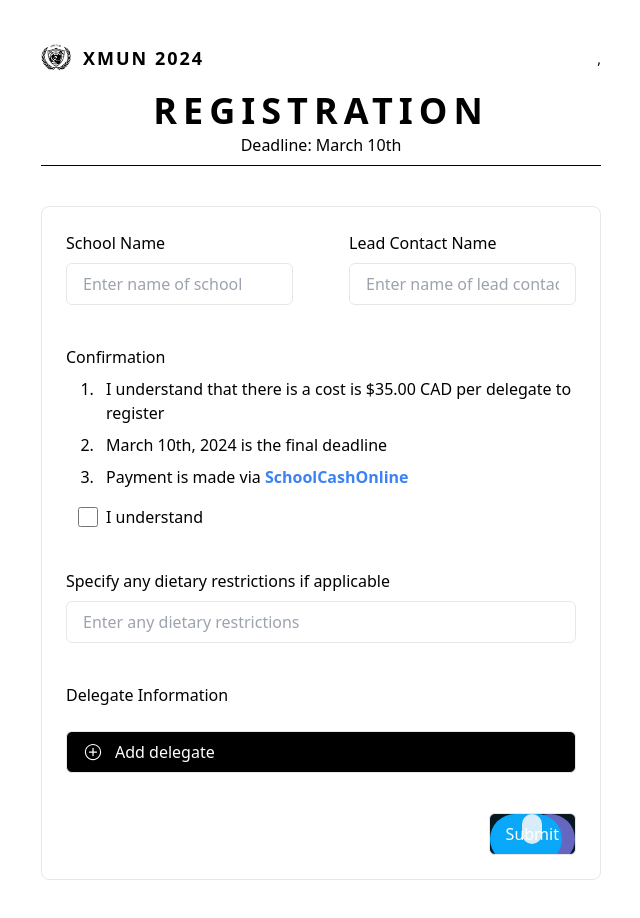
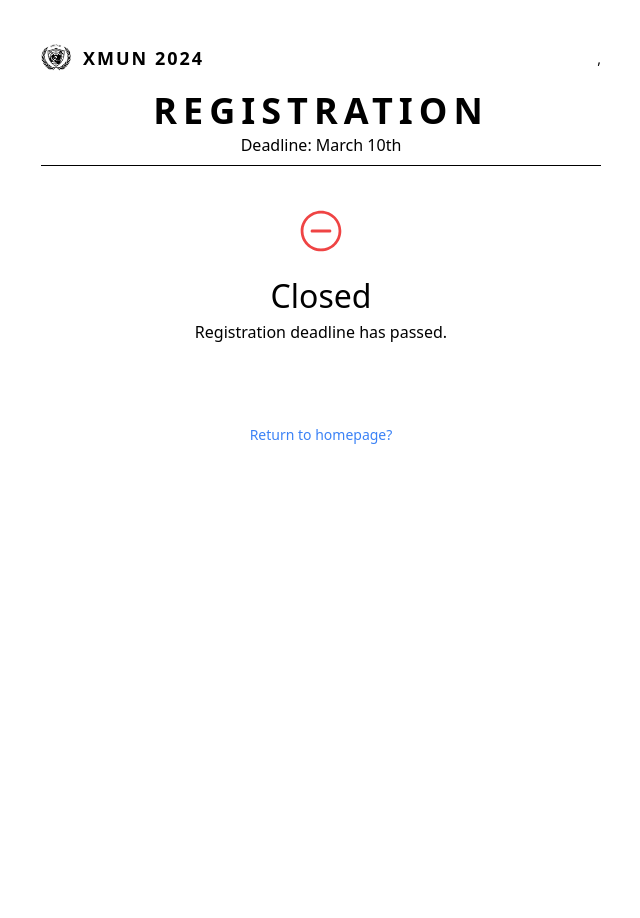
Before and after one commit to AdrianOles/xmun, a Next.js app: page /register in a window 1280 px wide. Shown: the whole page, without its empty margins (319-959 px from the left). After the commit the page ends 800 px from the top, so only its background shows below. Built offline with nearby package versions, Linux system fonts and the light colour scheme.

Commit message:
closed registration

```diff
--- a/pages/register/index.tsx
+++ b/pages/register/index.tsx
@@ -179,138 +179,12 @@ const Register = () => {
             <div className="border-b border-black mt-1 pb-2 mb-10 text-center">Deadline: March 10th</div>
 
             {
-                duplicateError ? (
-                    <div className="flex items-center justify-center text-[20px] text-center flex-col z-50">
-                        <div className="text-[32px] font-semibold">
-                            Hey {user?.name?.split(' ')[0]},
-                        </div>
-                        <div className="text-[20px]">
-                            Thank you, but we have already receieved your registration.
-                        </div>
-                        <div className="text-[16px] mb-1 mt-10">
-                            Please refer your email, we will reply shortly.
-                        </div>
-                        <div onClick={() => router.push("/")} className="text-[16px] text-blue-500 cursor-pointer hover:underline">
-                            Return home
-                        </div>
-                    </div>
-                ) : !successful ? (
-                    <div className="flex flex-col items-start w-full h-full lg:p-6 p-2 lg:border rounded-[8px] gap-10">
-                        {formError &&
-                            <div className="leading-none text-red-700 text-right w-full">Please fill all fields.</div>
-                        }
-
-                        {/* School & Contact Name */}
-                        <div className="flex justify-between items-center w-full lg:gap-14 gap-4">
-                            <div className="w-full">
-                                <div className="font-medium mb-2">
-                                    School Name
-                                </div>
-                                <input
-                                    required
-                                    {...register("school", { required: true })}
-                                    id="School name"
-                                    placeholder="Enter name of school"
-                                    className={`w-full rounded-md border justify-start items-center gap-2 inline-flex disabled:cursor-not-allowed px-4 py-2
-                            focus:border-black focus:border-opacity-[30%] outline-none text-black text-opacity-[70%] text-base font-light focus:text-black custom-placeholder ${formError && !school && 'border-red-400'}`}
-                                />
-                            </div>
-                            <div className="w-full">
-                                <div className="font-medium mb-2">
-                                    Lead Contact Name
-                                </div>
-                                <input
-                                    required
-                                    {...register("contact", { required: true })}
-                                    id="Contact"
-                                    placeholder="Enter name of lead contact"
-                                    className={`w-full rounded-md border justify-start items-center gap-2 inline-flex disabled:cursor-not-allowed px-4 py-2
-                            focus:border-black focus:border-opacity-[30%] outline-none text-black text-opacity-[70%] text-base font-light focus:text-black custom-placeholder ${formError && !contact && 'border-red-400'}`}
-                                />
-                            </div>
-                        </div>
-
-                        {/* Confirm */}
-                        <div className="">
-                            <div className="font-medium mb-2">Confirmation</div>
-                            <ol className="list-decimal pl-8 mb-2">
-                                <li className="mb-2 pl-2">I understand that there is a cost is $35.00 CAD per delegate to register</li>
-                                    <li className="mb-2 pl-2">March 10th, 2024 is the final deadline</li>
-                                <li className="mb-2 pl-2">Payment is made via <a href="https://hcdsb.schoolcashonline.com/Fee/Details/73337/6/False/True" target="__blank" className="hover:underline text-blue-500 font-semibold">SchoolCashOnline</a></li>
-                            </ol>
-                            <div className="flex gap-2 items-center justify-start pl-3 pt-2">
-                                <input type="checkbox"
-                                    required
-                                    {...register("confirmed", { required: true })}
-                                    className={`relative cursor-pointer rounded-[2px] w-5 h-5 border-2 checked:border-blue-500 overflow-hidden
-                        checked:border-0 focus:outline-none focus:ring-offset-0 focus:ring-2 focus:ring-blue-100 disabled:border-steel-400 disabled:bg-steel-400 ${formError && !confirmed && 'ring-red-400 ring-2'}`} />
-                                <div>I understand</div>
-                            </div>
-                        </div>
-
-                        <div className="w-full">
-                            <div className="font-medium mb-2">
-                                Specify any dietary restrictions if applicable
-                            </div>
-                            <input
-                                required
-                                {...register("diet", { required: true })}
-                                id="Diet"
-                                placeholder="Enter any dietary restrictions"
-                                className={`w-full rounded-md border justify-start items-center gap-2 inline-flex disabled:cursor-not-allowed px-4 py-2
-                            focus:border-black focus:border-opacity-[30%] outline-none text-black text-opacity-[70%] text-base font-light focus:text-black custom-placeholder ${formError && !diet && 'border-red-400'}`}
-                            />
-                        </div>
-
-                        <div className="w-full flex flex-col">
-                            <div className="font-medium mb-2">
-                                Delegate Information
-                            </div>
-
-                            <div className="flex flex-col gap-2 mb-4">
-                                {
-                                    delegates?.map((delegate, index) => (
-                                        <div key={index} className="w-full border rounded-md px-4 py-2 flex gap-3 items-center justify-between">
-                                            <div>{delegate.name}</div>
-                                            <div onClick={() => removeDelegate(delegate)} className="cursor-pointer hover:text-red-500"><IoIosRemoveCircleOutline size={20} /></div>
-                                        </div>
-                                    ))
-                                }
-                            </div>
-
-                            <div onClick={() => delegateModal.onOpen()} className={`w-full border rounded-md px-4 py-2 flex gap-3 cursor-pointer items-center bg-black text-white hover:bg-opacity-[80%]
-                    ${formError && (delegates === null || delegates.length === 0) && 'bg-red-600'}`}>
-                                <div><IoIosAddCircleOutline size={20} /></div>
-                                <div>Add delegate</div>
-                            </div>
-                        </div>
-
-                        <div onClick={() => submitRegistration()} className="flex ml-auto px-4 py-2 border rounded-md cursor-pointer relative overflow-hidden bg-black hover:bg-opacity-[60%]">
-                            <div className="z-[20] text-white">
-                                {
-                                    loading ? (
-                                        <span>Loading...</span>
-                                    ) : (
-                                        <span>Submit</span>
-                                    )
-                                }
-                            </div>
-                            <div className='absolute top-0 right-0 bg-[#0a0a0a01] backdrop-blur-[50px] z-[2] w-full h-full' />
-                            <div className='absolute top-0 right-0 bg-[#9780FF] rounded-full z-[1] w-[50px] h-[50px] animate-pulse' />
-                            <div className='absolute top-0 left-0 bg-[#00AAFF] rounded-full z-[1] w-[60px] h-[50px]  diff-animate-pulse' />
-                            <div className='absolute top-0 right-1/2 left-1/2 -translate-x-1/2 bg-[#9780FF] rounded-full z-[1] w-[50px] h-[50px] animate-pulse' />
-                            <div className='absolute top-0 left-1/2 right-1/2 -translate-x-1/2 bg-[#00AAFF] rounded-full z-[1] w-[60px] h-[50px]  diff-animate-pulse' />
-                            <div className='absolute top-0 left-1/2 right-1/2 -translate-x-1/2 bg-white rounded-full z-[1] w-[20px] h-[30px] grow-animate-pulse' />
-                        </div>
-                    </div>
-                ) : (
-                    <div className="flex items-center justify-center flex-col">
-                        <div className="text-green-500 mb-4"><FaCheckCircle size={50} /></div>
-                        <div className="text-[32px]">Success</div>
-                        <div className="text-[16px]">We will reply via email shortly.</div>
-                        <div onClick={() => router.push('/')} className="text-[14px] mt-20 text-blue-500 hover:underline cursor-pointer">Return to homepage?</div>
-                    </div>
-                )
+                <div className="flex items-center justify-center flex-col">
+                    <div className="text-red-500 mb-4"><IoIosRemoveCircleOutline size={50} /></div>
+                    <div className="text-[32px]">Closed</div>
+                    <div className="text-[16px]">Registration deadline has passed.</div>
+                    <div onClick={() => router.push('/')} className="text-[14px] mt-20 text-blue-500 hover:underline cursor-pointer">Return to homepage?</div>
+                </div>
             }
         </div>
     );
```
